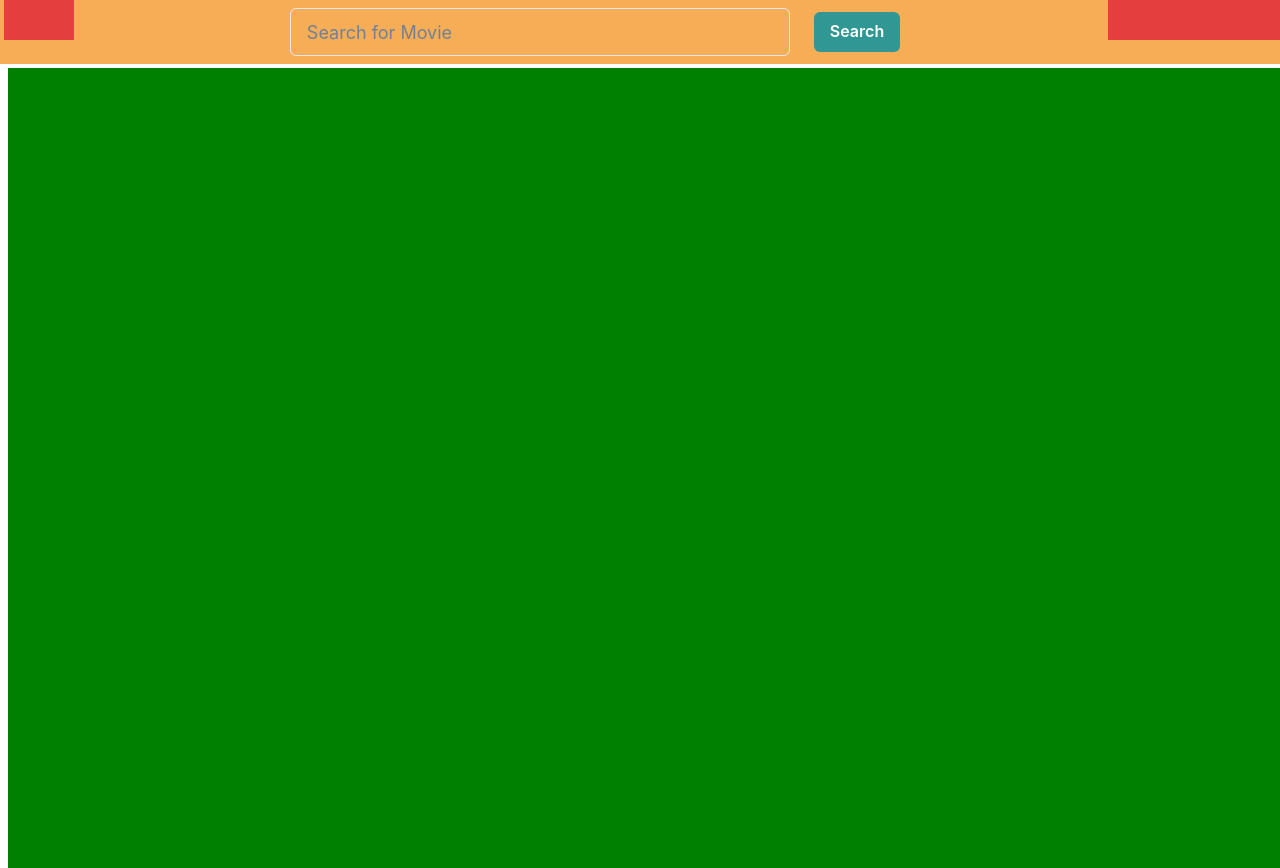
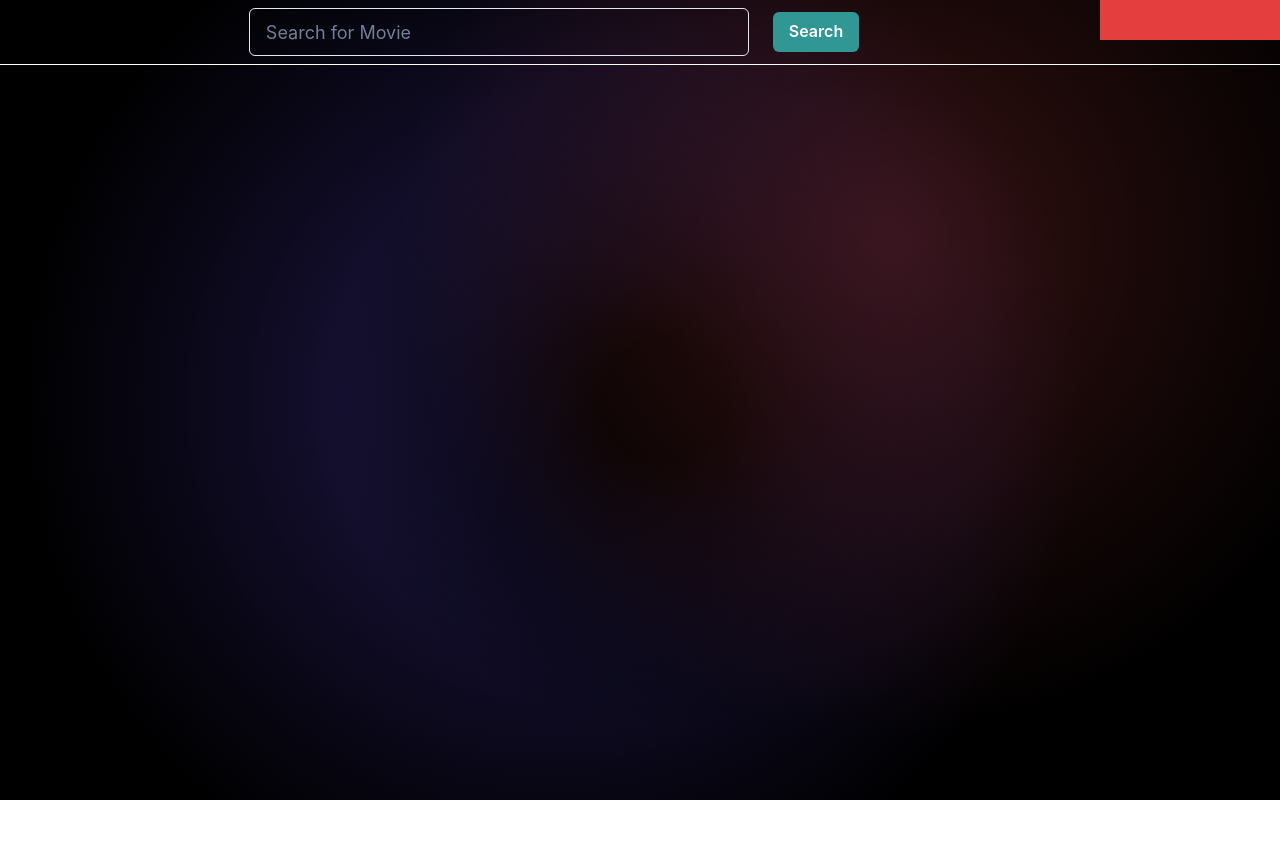
Before and after one commit to michael-aman01/MovieNightJS, a Next.js app: page / in a window 1280 px wide. After the commit the page ends 800 px from the top, so only its background shows below. Built offline with nearby package versions, Linux system fonts and the light colour scheme.

Commit message:
edit styling

```diff
--- a/components/App/app.module.css
+++ b/components/App/app.module.css
@@ -1,7 +1,7 @@
 .app_container {
     height: 100vh;
     width: 100vw;
-
+    background-image:  radial-gradient(circle at 70% 30%, #ff525233 1%, hsla(0, 0%, 100%, 0) 47%),radial-gradient(circle at 52% 50%, #000000 8%, hsla(0, 0%, 100%, 0) 43%),radial-gradient(circle at 43% 50%, #6a52ff4d 0%, rgba(255,255,255,0) 64%),linear-gradient(289deg, #000000 0%, rgb(0, 0, 0) 36%);
     box-sizing: border-box;
 
 }
--- a/components/App/index.js
+++ b/components/App/index.js
@@ -1,16 +1,15 @@
 import HeaderBar from "../HeaderBar";
-import styles from "./app.module.css"
+
 import React from "react";
 import {useState, useEffect} from "react"
 import MoviesIndexItem from "../MovieIndexItem";
-import {  Button, Grid, GridItem, Text, Box, Flex } from '@chakra-ui/react'
+import {  Button, Grid, GridItem, Text, Box, Flex, Container } from '@chakra-ui/react'
 import Searchbar from "../Searchbar";
 import MoviesIndex from "../MoviesIndex";
 import BookmarksIndex  from "../BookmarksIndex";
 import { useSelector } from "react-redux";
 import { loadBookmarks } from "../../pages/store/bookmarks";
-
-
+import styles from "./app.module.css"
 export default function App(){
   const [showBookmarks, setShowBookmarks] = useState(false)
 
@@ -25,40 +24,22 @@ export default function App(){
 
     return(
         <>
-
-
-
-<Grid
- style={{"position":"relative"}}
-  templateAreas={`"header header"
-                  "nav main"
-                  "nav footer"`}
-
-
-  h='100vh'
-  w="100vw"
-  gap='1'
-  color='blackAlpha.700'
-  fontWeight='bold'
-  position='absolute'
->
-  <GridItem pl='1' h="100%" bg='orange.300' area={'header'}>
-       <HeaderBar></HeaderBar>
-
-  </GridItem>
-
-
-
-  <BookmarksIndex></BookmarksIndex>
+    <Flex className={styles.app_container} minHeight="100vh" width="100vw" height="100vh" backgroundColor="#6a52ff4d" flexDirection="column">
+    <HeaderBar></HeaderBar>
 
 
 
 
-<GridItem pl="1" area={"main"} >
-<MoviesIndex></MoviesIndex>
-</GridItem>
 
-</Grid>
+
+
+
+
+
+      <MoviesIndex></MoviesIndex>
+    </Flex>
+
+
 
 
 
--- a/components/BookmarkIndexItem/index.js
+++ b/components/BookmarkIndexItem/index.js
@@ -4,6 +4,7 @@ import {Card, Flex, Tag, Tab, TabList, Tabs, TabIndicator, TabPanels , TabPanel,
 import { useDispatch } from "react-redux";
 import { removeBookmark } from "../../pages/store/bookmarks";
 import { useSelector } from "react-redux";
+import { MinusIcon } from "@chakra-ui/icons";
 export default function BookmarksIndexItem({movieData}){
     const dispatch = useDispatch()
     const bookmarks = useSelector(state => state.bookmarks)
@@ -40,7 +41,7 @@ export default function BookmarksIndexItem({movieData}){
          </CardBody>
 
          <CardFooter>
-           <Button variant='solid' colorScheme='blue' id={movieData.imdbID} onClick={handleBookmarkRemoval}>
+         <Button leftIcon={<MinusIcon/>} colorScheme="red" id={movieData.imdbID} onClick={handleBookmarkRemoval}>
              Remove Bookmark
            </Button>
          </CardFooter>
--- a/components/BookmarksIndex/index.js
+++ b/components/BookmarksIndex/index.js
@@ -1,5 +1,5 @@
 import React from "react"
-import { PhoneIcon, AddIcon, WarningIcon} from '@chakra-ui/icons'
+import { AddIcon} from '@chakra-ui/icons'
 
 import { useDisclosure, RadioGroup,DrawerCloseButton, Button, Tag, Stack, Radio, Drawer, DrawerOverlay, DrawerContent, DrawerBody, DrawerHeader, CloseButton, Flex } from "@chakra-ui/react"
 
@@ -34,7 +34,7 @@ return (
   <>
 
 
-    <Button onClick={onOpen} style={{"position":"sticky", "top":50, "width":"fit-content"}} >
+    <Button onClick={onOpen} size="md" style={{"position":"sticky", "top":50, "width":"fit-content", "height":"100%", "zIndex":2}} variant='solid' colorScheme="teal">
         Edit Bookmarks
     </Button>
     <Drawer placement="left" onClose={onClose} isOpen={isOpen} size="lg">
--- a/components/HeaderBar/headerbar.module.css
+++ b/components/HeaderBar/headerbar.module.css
@@ -1,6 +1,4 @@
 .header_container{
-    width: 100%;
-    height: 5%;
-    background-color: red;
-    color: white;
+
+    border-bottom: 1px solid white;
 }
--- a/components/HeaderBar/index.js
+++ b/components/HeaderBar/index.js
@@ -1,20 +1,28 @@
 import React from "react";
 import styles from "./headerbar.module.css"
 import Searchbar from "../Searchbar";
-import { Flex, Box, Spacer, Container } from "@chakra-ui/react";
 
+import { Flex, Box, Spacer, Container, Center } from "@chakra-ui/react";
+import BookmarksIndex from "../BookmarksIndex";
 export default function HeaderBar(){
     return (
         <>
-  <Flex bg="transparent">
-    <Box w='70px' h='10' bg='red.500' />
+  <Flex bg="transparent" justifyContent="space-between" className={styles.header_container}>
+
+
+
+    <BookmarksIndex></BookmarksIndex>
+
     <Spacer />
-    <Box w='33%'  bg="transparent">
+    <Center>
+    <Box bg="transparent">
         <Container centerContent bg="transparent">
              <Searchbar></Searchbar>
         </Container>
 
     </Box>
+    </Center>
+
     <Spacer />
     <Box w='180px' h='10' bg='red.500' ></Box>
   </Flex>
--- a/components/MovieIndexItem/index.js
+++ b/components/MovieIndexItem/index.js
@@ -5,6 +5,9 @@ import { addBookmarkToStorage, loadBookmarks } from "../../pages/store/bookmarks
 import { useDisclosure } from '@chakra-ui/react'
 import { useSelector, useDispatch } from "react-redux";
 import { removeBookmark } from "../../pages/store/bookmarks";
+import { AddIcon, MinusIcon } from "@chakra-ui/icons";
+
+
 export default function MoviesIndexItem({movieData}){
     const detailKeys = Object.keys(movieData).slice(0,9)
     const [currentBookmarks, setCurrentBookmarks] = useState([])
@@ -44,7 +47,7 @@ export default function MoviesIndexItem({movieData}){
         <>
         {movieData && bookmarks.current && (
 
-          <Container>
+          <Container >
 
                 <Card>
                   <CardHeader>
@@ -104,7 +107,8 @@ export default function MoviesIndexItem({movieData}){
   <Center>
 
 
-            {currentBookmarks.filter(movie => movie.imdbID === movieData.imdbID).length === 0 ?   <Button id={movieData.imdbID} onClick={(e) => handleAddBookmark(e, movieData)}>Add to Bookmarks</Button> : <Button id={movieData.imdbID} onClick={handleBookmarkRemoval}>Remove from Bookmarks</Button>}
+            {currentBookmarks.filter(movie => movie.imdbID === movieData.imdbID).length === 0 ?
+            <Button colorScheme="green"  leftIcon={<AddIcon />} id={movieData.imdbID} onClick={(e) => handleAddBookmark(e, movieData)}>Add to Bookmarks</Button> : <Button leftIcon={<MinusIcon/>} colorScheme="red" id={movieData.imdbID} onClick={handleBookmarkRemoval}>Remove from Bookmarks</Button>}
 
          </Center>
                   </CardBody>
--- a/components/MoviesIndex/index.js
+++ b/components/MoviesIndex/index.js
@@ -5,7 +5,7 @@ import Searchbar from "../Searchbar";
 import { useSelector } from "react-redux";
 import MoviesIndexItem from "../MovieIndexItem";
 
-
+import styles from "./movieindex.module.css"
 
 export default function MoviesIndex(){
     const stateMovies = useSelector(state => state.movies)
@@ -26,11 +26,10 @@ export default function MoviesIndex(){
     return (
         <>
 
-<Flex style={{"width":"100vw", "height": "100vh", "justifyContent":"center", "backgroundColor":"green", "padding":"5%"}}>
 
             {movies  &&
 
-<SimpleGrid columns={4} pacingX='40px' spacingY='20px'>
+<SimpleGrid columns={4} pacingX='10px' spacingY='20px' className={styles.movies_index_container} >
     {Object.values(movies).map((movie,i) => (<MoviesIndexItem movieData={movie} key={i}></MoviesIndexItem>))}
       </SimpleGrid>
 
@@ -38,7 +37,7 @@ export default function MoviesIndex(){
 
             }
 
-</Flex>
+
 
         </>
     )
--- /dev/null
+++ b/components/MoviesIndex/movieindex.module.css
@@ -0,0 +1,7 @@
+.movies_index_container {
+
+    padding: 7%;
+    background-image:  radial-gradient(circle at 70% 30%, #ff525233 1%, hsla(0, 0%, 100%, 0) 47%),radial-gradient(circle at 52% 50%, #000000 8%, hsla(0, 0%, 100%, 0) 43%),radial-gradient(circle at 43% 50%, #6a52ff4d 0%, rgba(255,255,255,0) 64%),linear-gradient(289deg, #000000 0%, rgb(0, 0, 0) 36%);
+    box-sizing: border-box;
+
+}
--- a/components/Searchbar/index.js
+++ b/components/Searchbar/index.js
@@ -45,7 +45,7 @@ export default function Searchbar(){
         <>
 
 
-  <Flex minWidth='max-content' w="500px" bg="transparent" alignItems='center' gap='2' justifyContent="center">
+  <Flex color="white" minWidth='max-content' w="500px" bg="transparent" alignItems='center' gap='2' justifyContent="center">
   <Box p='2' >
     <Heading size='lg'>
         <Input placeholder="Search for Movie" variant="outline" w="500px" size="lg" onChange={(e) => setTitle(e.target.value)}></Input>
```
